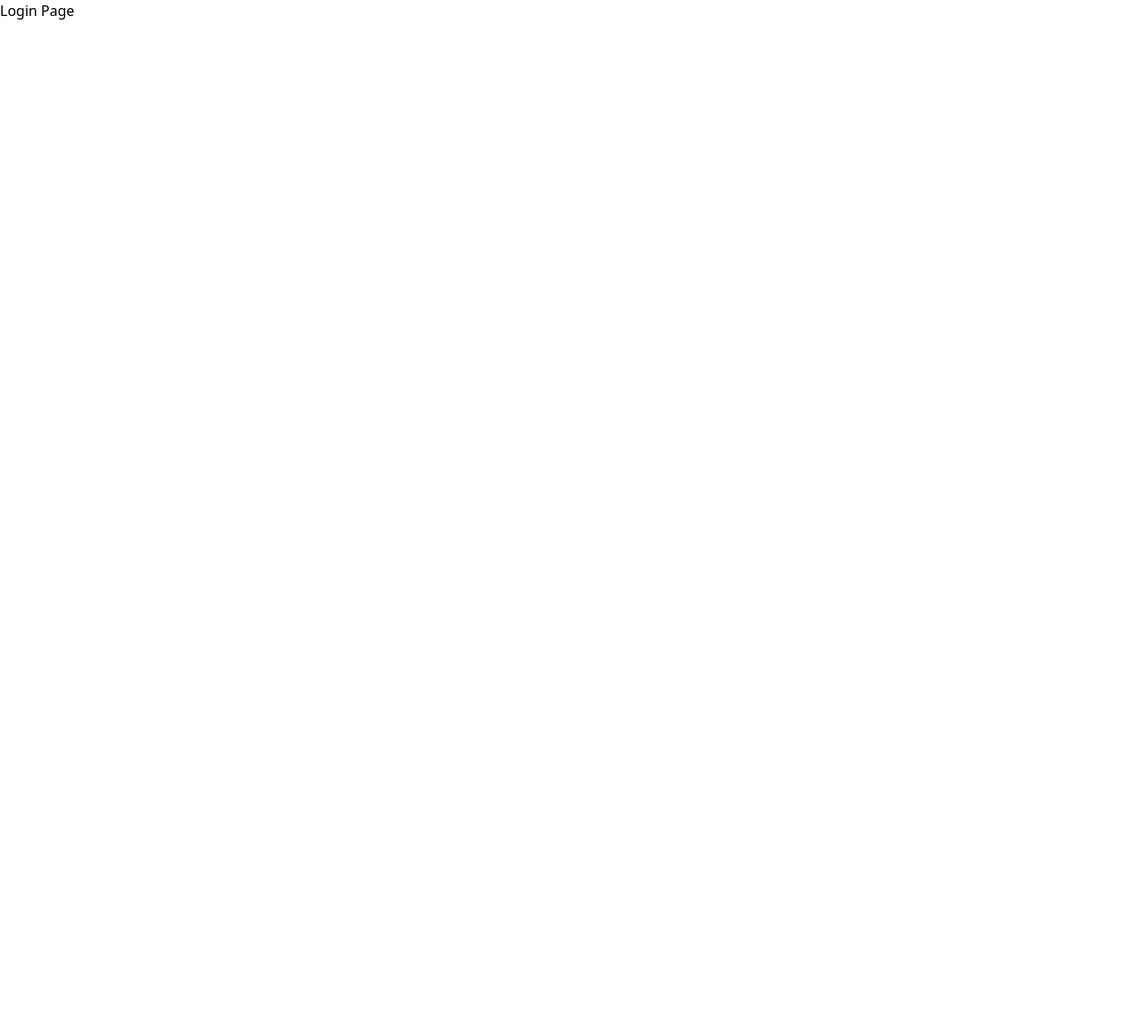
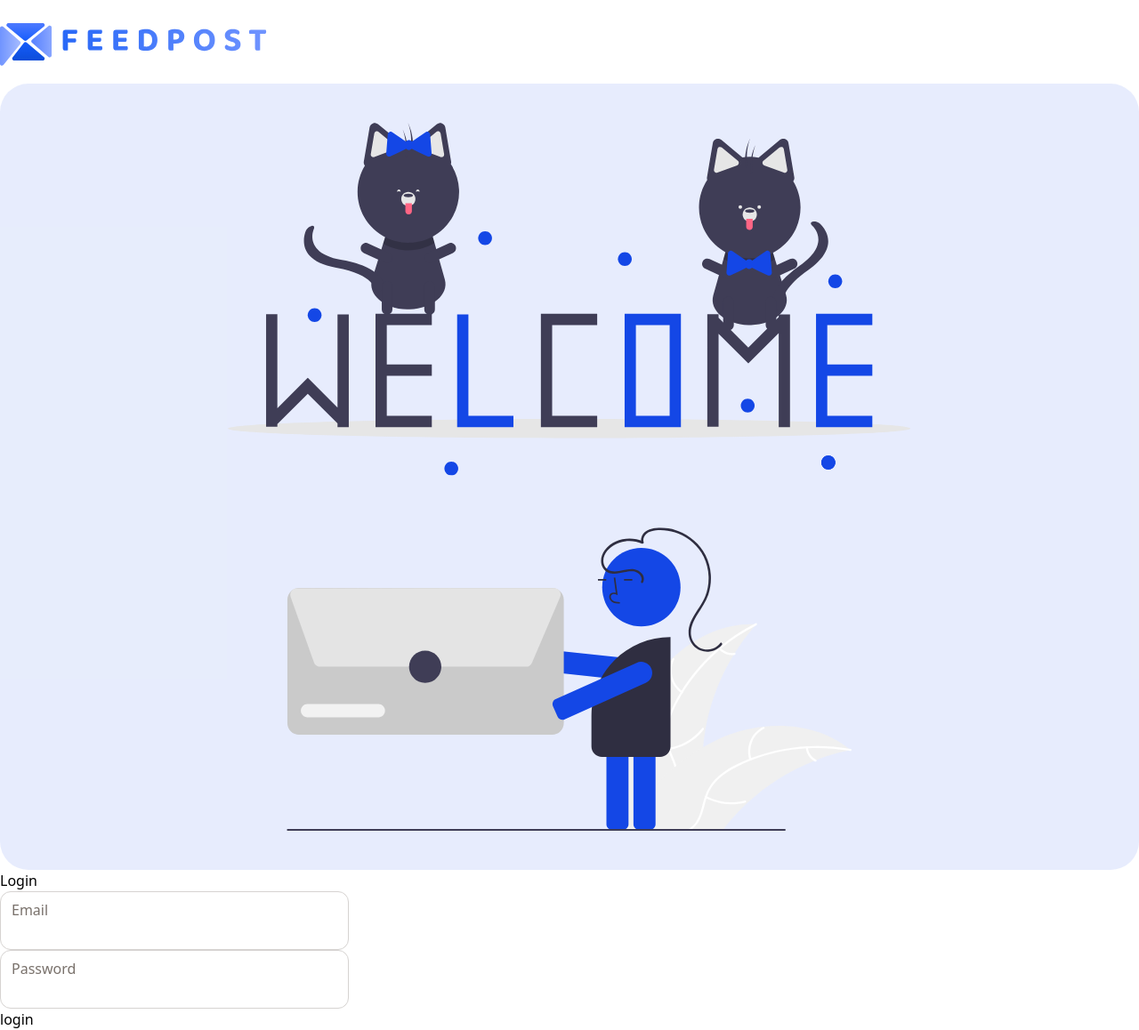
Before and after one commit to Mrweb-devpro/feedpost, a Next.js app in the folder frontend/: page /login in a window 1280 px wide. Shown: the whole page at 89% size. Before the commit the page ends 800 px from the top, so only its background shows below. Built offline with nearby package versions, Linux system fonts and the light colour scheme.

Commit message:
CLIENT:- Building login page

```diff
--- a/frontend/src/app/(auth)/login/page.tsx
+++ b/frontend/src/app/(auth)/login/page.tsx
@@ -1,7 +1,20 @@
+import AuthImage from "@/components/AuthImage";
+import AuthInput from "@/components/inputs/AuthInput";
+import Logo from "@/components/Logo";
 import { Metadata } from "next";
 
 export const metadata: Metadata = { title: "Login" };
 
 export default function LoginPage() {
-  return <div>Login Page</div>;
+  return (
+    <form>
+      <Logo />
+      <AuthImage />
+
+      <h1>Login</h1>
+      <AuthInput name="email" type="email" />
+      <AuthInput name="password" type="password" />
+      <button> login</button>
+    </form>
+  );
 }
```
